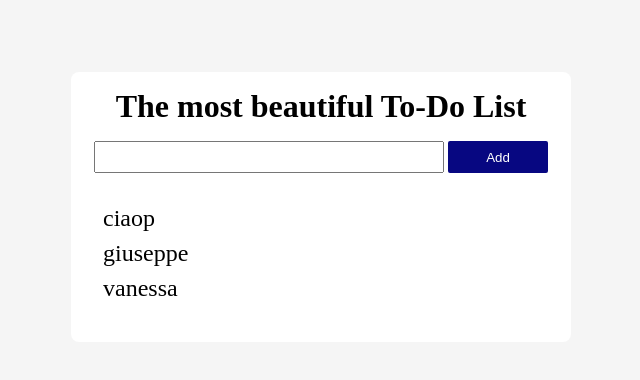
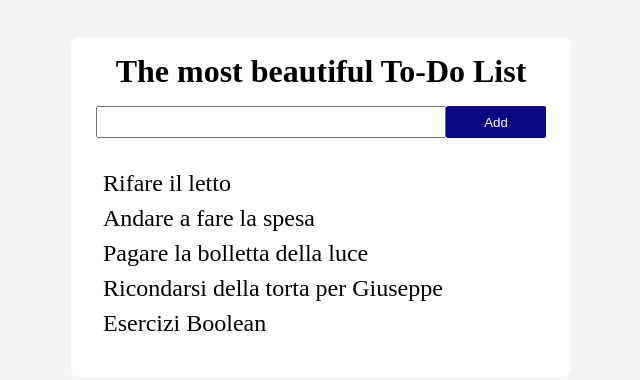
Before and after one commit to Cosimo-Colucci/vue-todolist, a plain HTML site: page index.html in a window 1280 px wide. Shown: the part 193-573 px from the top of the page, without its empty margins (319-959 px from the left). Drawn offline with nearby package versions, Linux system fonts and the light colour scheme.

Commit message:
used v-for to generate the obj into the array

```diff
--- a/index.html
+++ b/index.html
@@ -22,16 +22,16 @@
                     The most beautiful To-Do List
                 </h1>
             </div>
-            <div class="app-container">
+            <div id="app" class="app-container">
                 <input type="text">
                 <button>
                     Add
                 </button>
 
                 <ul>
-                    <li>ciaop</li>
-                    <li>giuseppe</li>
-                    <li>vanessa</li>
+                    <li v-for= "(listItem, index) in todoList">
+                        {{todoList[index].text}}
+                    </li>
                 </ul>
             </div>
         </div>
--- a/js/script.js
+++ b/js/script.js
@@ -0,0 +1,30 @@
+const { createApp } = Vue;
+
+createApp({
+    data() {
+        return{
+            todoList : [
+                {
+                    text: "Rifare il letto",
+                    done: "false"
+                }, {
+                    text: "Andare a fare la spesa",
+                    done: "false"
+                }, {
+                    text: "Pagare la bolletta della luce",
+                    done: "false"
+                }, {
+                    text: "Ricondarsi della torta per Giuseppe",
+                    done: "false"
+                }, {
+                    text: "Esercizi Boolean",
+                    done: "false"
+                }
+            ],
+
+        }
+    },
+     methods: {
+
+     }
+}).mount("#app")
```
